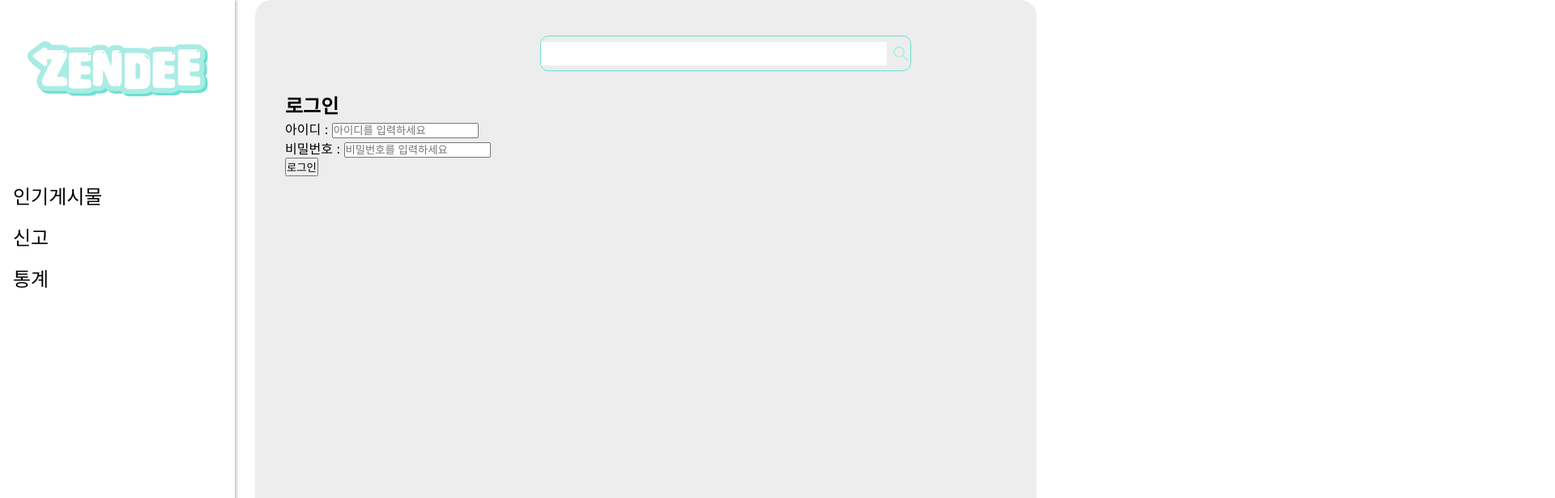
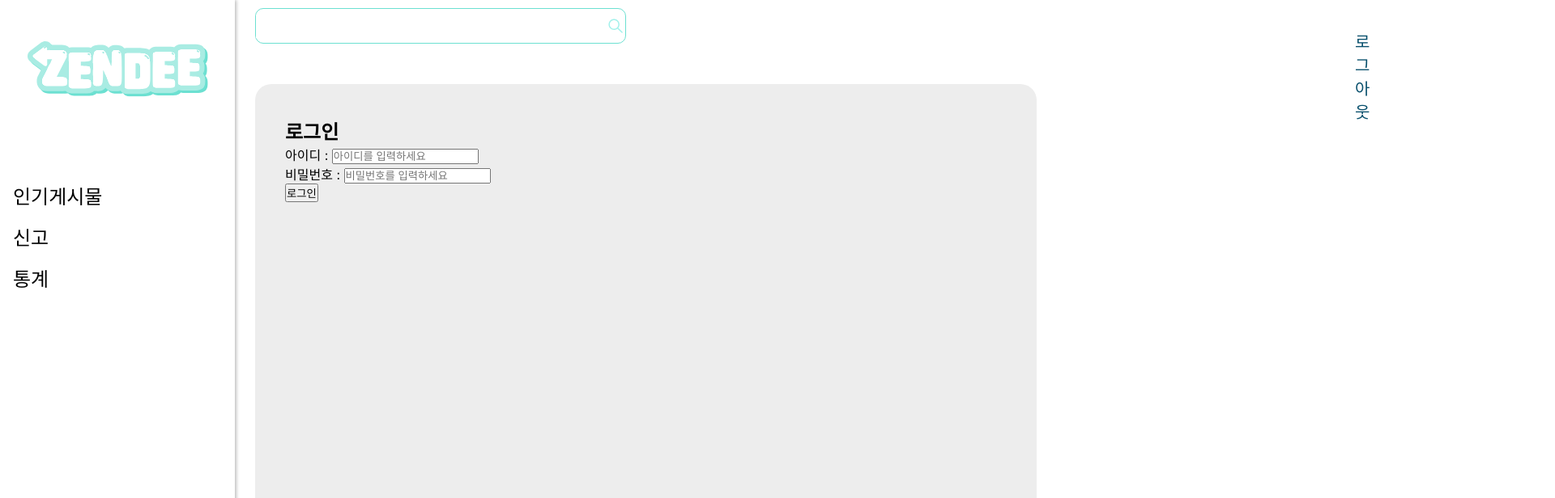
Before and after one commit to 2023ZenDee/ZenDee_wed, a React (Create React App) app: page / in a window 1280 px wide. Shown: the top 616 px of the page at 81% size, 1920 px wide, since content can reach past the window. Built offline with nearby package versions, Linux system fonts and the light colour scheme.

Commit message:
nav바 오류 수정
😢😢😢

```diff
--- a/src/Component/Instance.js
+++ b/src/Component/Instance.js
@@ -39,6 +39,7 @@ Instance.interceptors.response.use(
 					'Content-Type': 'application/json',
 					withCredentials: true,
 				}
+
 			}).then(async (res) => {
 				if (res.status === 200 && res.data.accessToken) {
 					localStorage.setItem("Authorization", res.data.accessToken, {})
--- a/src/Component/Nav.css
+++ b/src/Component/Nav.css
@@ -47,7 +47,7 @@ li a:hover:not(.active) {
     display: flex;
     justify-content: center;
     align-items: center;
-    margin: 0px 0px 20px 1000px;
+    margin: 10px 0px 50px 1000px;
     width: 484px;
     height: 42px;
     border-radius: 10px;
--- a/src/Component/Nav.js
+++ b/src/Component/Nav.js
@@ -24,15 +24,15 @@ const Nav = () => {
                 </ul>
             </div>
 
-
-            <div className='dixc'>
-                <div className='test'>
+             <div className='test'>
                     <div className='searchBar'>
                         <input className='searchInput'></input>
                         <img className="searchIcon" src="/img/Search.svg" alt='이미지 불러오기 실패'></img>
                     </div>
                     <p className='login'>로그아웃</p>
-                 </div>
+                </div>
+            <div className='dixc'>
+
 
 
 
```
